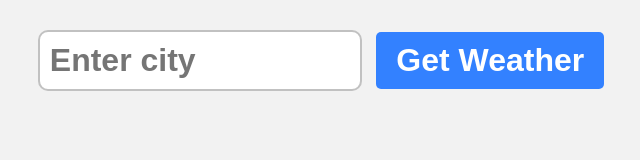
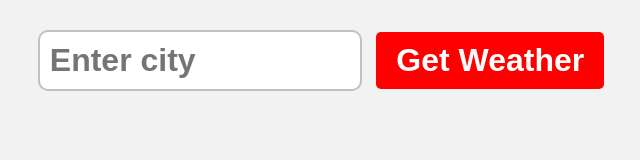
Before and after one commit to Fahad-Farooq/weather-app, a plain HTML site: page index.html in a window 1280 px wide. Shown: the whole page, without its empty margins (324-964 px from the left). Drawn offline with Linux system fonts and the light colour scheme.

Commit message:
Update style.css
Changed button color to red

```diff
--- a/style.css
+++ b/style.css
@@ -25,7 +25,8 @@ button[type="submit"] {
   padding: 10px 20px;
   font-weight: bold;
   font-size: 2rem;
-  background-color: hsl(217 100% 60%);
+/*   background-color: hsl(217 100% 60%); */
+  background-color: red;
   color: white;
   border: none;
   border-radius: 5px;
```
